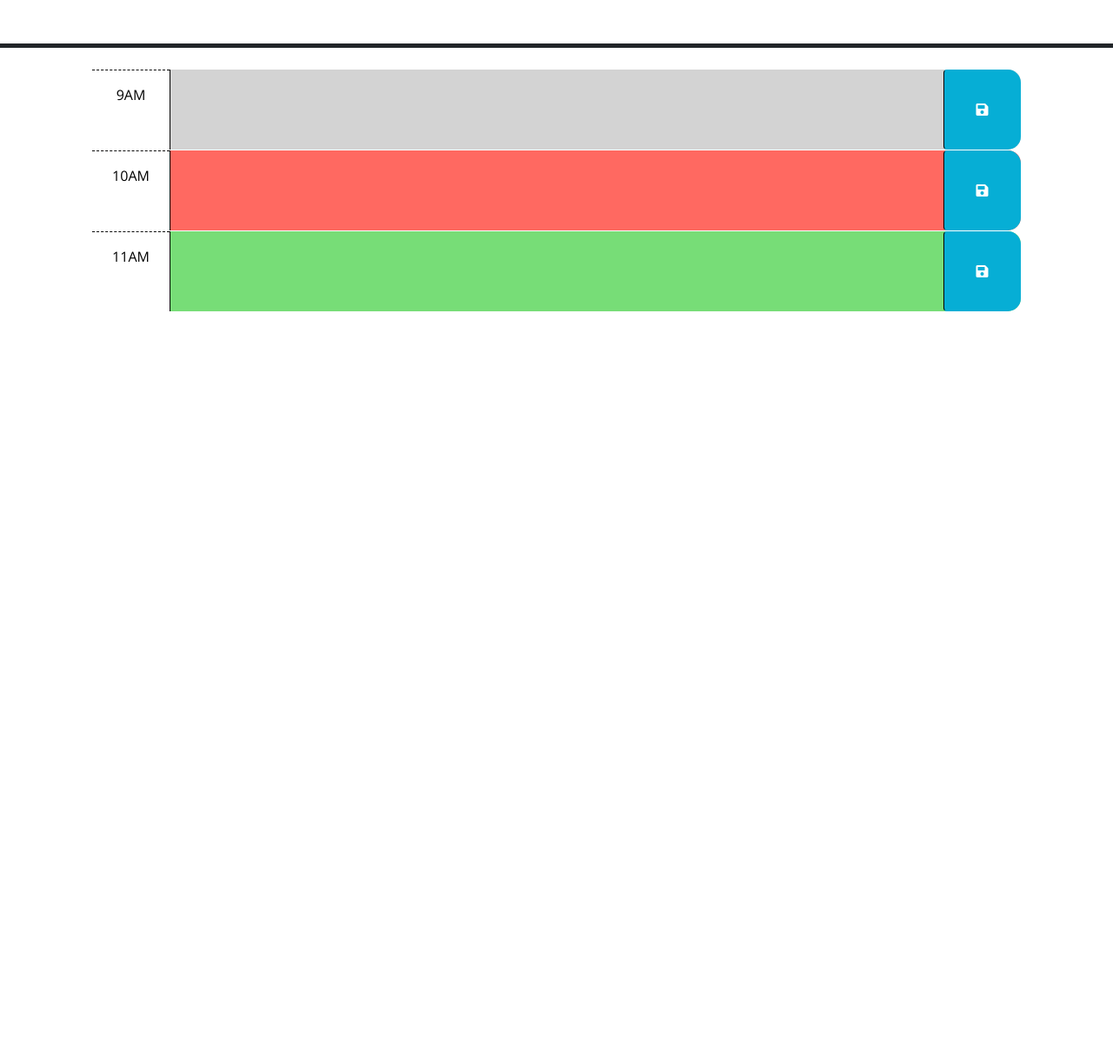
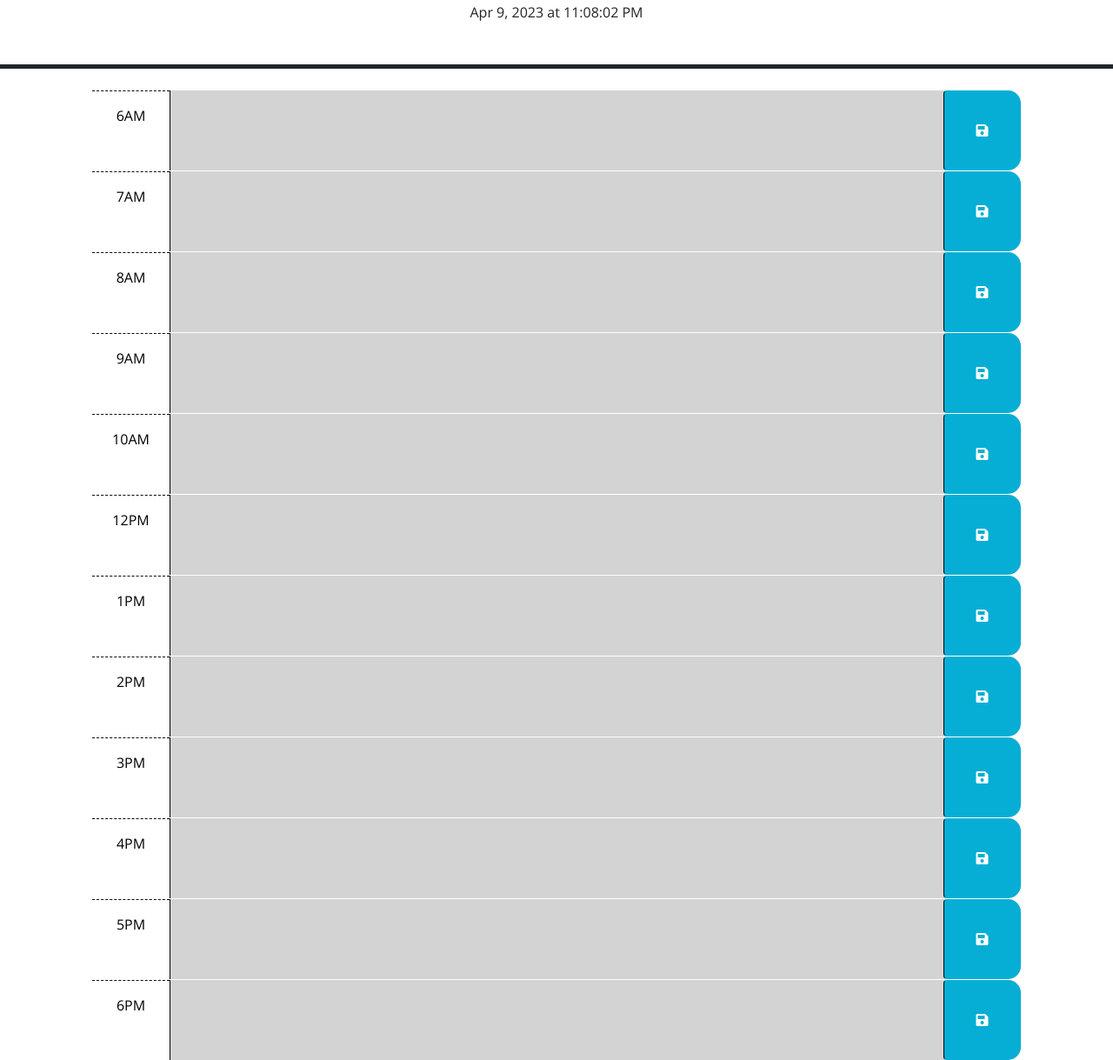
Before and after one commit to 2Meng/Module-5-Homework, a plain HTML site: page index.html in a window 1280 px wide. Shown: the part 177-1396 px from the top of the page at 87% size. Before the commit the page ends 800 px from the top, so only its background shows below. Drawn offline with nearby package versions, Linux system fonts and the light colour scheme.

Commit message:
clock and time slot class add

```diff
--- a/index.html
+++ b/index.html
@@ -27,6 +27,7 @@
       <h1 class="display-3">Work Day Scheduler</h1>
       <p class="lead">A simple calendar app for scheduling your work day</p>
       <p id="currentDay" class="lead"></p>
+      <span id="clock"></span>
     </header>
     <div class="container-lg px-5">
       <!-- Use class for "past", "present", and "future" to apply styles to the
@@ -39,8 +40,31 @@
         code is implemented.
         -->
 
-      <!-- Example of a past time block. The "past" class adds a gray background color. -->
-      <div id="hour-9" class="row time-block past">
+      <div id="hour-6" class="row time-block ">
+        <div class="col-2 col-md-1 hour text-center py-3">6AM</div>
+        <textarea class="col-8 col-md-10 description" rows="3"> </textarea>
+        <button class="btn saveBtn col-2 col-md-1" aria-label="save">
+          <i class="fas fa-save" aria-hidden="true"></i>
+        </button>
+      </div>
+
+      <div id="hour-7" class="row time-block ">
+        <div class="col-2 col-md-1 hour text-center py-3">7AM</div>
+        <textarea class="col-8 col-md-10 description" rows="3"> </textarea>
+        <button class="btn saveBtn col-2 col-md-1" aria-label="save">
+          <i class="fas fa-save" aria-hidden="true"></i>
+        </button>
+      </div>
+
+      <div id="hour-8" class="row time-block ">
+        <div class="col-2 col-md-1 hour text-center py-3">8AM</div>
+        <textarea class="col-8 col-md-10 description" rows="3"> </textarea>
+        <button class="btn saveBtn col-2 col-md-1" aria-label="save">
+          <i class="fas fa-save" aria-hidden="true"></i>
+        </button>
+      </div>
+
+      <div id="hour-9" class="row time-block ">
         <div class="col-2 col-md-1 hour text-center py-3">9AM</div>
         <textarea class="col-8 col-md-10 description" rows="3"> </textarea>
         <button class="btn saveBtn col-2 col-md-1" aria-label="save">
@@ -48,18 +72,64 @@
         </button>
       </div>
 
-      <!-- Example of a a present time block. The "present" class adds a red background color. -->
-      <div id="hour-10" class="row time-block present">
+      <div id="hour-10" class="row time-block ">
         <div class="col-2 col-md-1 hour text-center py-3">10AM</div>
+        <textarea class="col-8 col-md-10 description" rows="3"></textarea>
+        <button class="btn saveBtn col-2 col-md-1" aria-label="save">
+          <i class="fas fa-save" aria-hidden="true"></i>
+        </button>
+      </div>
+
+      <div id="hour-12" class="row time-block ">
+        <div class="col-2 col-md-1 hour text-center py-3">12PM</div>
         <textarea class="col-8 col-md-10 description" rows="3"> </textarea>
         <button class="btn saveBtn col-2 col-md-1" aria-label="save">
           <i class="fas fa-save" aria-hidden="true"></i>
         </button>
       </div>
 
-      <!-- Example of a future time block. The "future" class adds a green background color. -->
-      <div id="hour-11" class="row time-block future">
-        <div class="col-2 col-md-1 hour text-center py-3">11AM</div>
+      <div id="hour-13" class="row time-block ">
+        <div class="col-2 col-md-1 hour text-center py-3">1PM</div>
+        <textarea class="col-8 col-md-10 description" rows="3"> </textarea>
+        <button class="btn saveBtn col-2 col-md-1" aria-label="save">
+          <i class="fas fa-save" aria-hidden="true"></i>
+        </button>
+      </div>
+
+      <div id="hour-14" class="row time-block ">
+        <div class="col-2 col-md-1 hour text-center py-3">2PM</div>
+        <textarea class="col-8 col-md-10 description" rows="3"> </textarea>
+        <button class="btn saveBtn col-2 col-md-1" aria-label="save">
+          <i class="fas fa-save" aria-hidden="true"></i>
+        </button>
+      </div>
+
+      <div id="hour-15" class="row time-block ">
+        <div class="col-2 col-md-1 hour text-center py-3">3PM</div>
+        <textarea class="col-8 col-md-10 description" rows="3"> </textarea>
+        <button class="btn saveBtn col-2 col-md-1" aria-label="save">
+          <i class="fas fa-save" aria-hidden="true"></i>
+        </button>
+      </div>
+
+      <div id="hour-16" class="row time-block ">
+        <div class="col-2 col-md-1 hour text-center py-3">4PM</div>
+        <textarea class="col-8 col-md-10 description" rows="3"> </textarea>
+        <button class="btn saveBtn col-2 col-md-1" aria-label="save">
+          <i class="fas fa-save" aria-hidden="true"></i>
+        </button>
+      </div>
+
+      <div id="hour-17" class="row time-block ">
+        <div class="col-2 col-md-1 hour text-center py-3">5PM</div>
+        <textarea class="col-8 col-md-10 description" rows="3"> </textarea>
+        <button class="btn saveBtn col-2 col-md-1" aria-label="save">
+          <i class="fas fa-save" aria-hidden="true"></i>
+        </button>
+      </div>
+
+      <div id="hour-18" class="row time-block ">
+        <div class="col-2 col-md-1 hour text-center py-3">6PM</div>
         <textarea class="col-8 col-md-10 description" rows="3"> </textarea>
         <button class="btn saveBtn col-2 col-md-1" aria-label="save">
           <i class="fas fa-save" aria-hidden="true"></i>
--- a/script.js
+++ b/script.js
@@ -1,7 +1,27 @@
 // Wrap all code that interacts with the DOM in a call to jQuery to ensure that
 // the code isn't run until the browser has finished rendering all the elements
 // in the html.
+
+
+
+if(localStorage.getItem('dayItem')){
+  scheduleItems = JSON.parse(localStorage.getItem('dayItem'))
+};
+
+var scheduleItems = [];
+
 $(function () {
+  //clock
+  setInterval(function(){
+    $('#clock').text(dayjs().format('MMM D, YYYY [at] hh:mm:ss A'))
+  }, 1000);
+
+  //event listener to save schedule item
+  $('.btn').click(function(){
+
+
+  });
+
   // TODO: Add a listener for click events on the save button. This code should
   // use the id in the containing time-block as a key to save the user input in
   // local storage. HINT: What does `this` reference in the click listener
@@ -9,15 +29,26 @@ $(function () {
   // time-block containing the button that was clicked? How might the id be
   // useful when saving the description in local storage?
   //
-  // TODO: Add code to apply the past, present, or future class to each time
-  // block by comparing the id to the current hour. HINTS: How can the id
-  // attribute of each time-block be used to conditionally add or remove the
-  // past, present, and future classes? How can Day.js be used to get the
-  // current hour in 24-hour time?
-  //
+
+  //apply 'past'-'present'-'future' class to schedule time slot if 'todays' hour equals if statement
+  var currentHour = dayjs().hour();
+  for(var i = 6; i <= 18; i++){
+    var hourId = 'hour-' + (i);
+    var hourElement = document.getElementById(hourId);
+
+    if(hourElement){
+      if (i === currentHour) {
+        document.getElementById(hourId).classList.add('present')
+      }
+      if (i < currentHour){
+        document.getElementById(hourId).classList.add('past')
+      }
+      if(i > currentHour){
+        document.getElementById(hourId).classList.add('future')
+      }
+    }
+  }
   // TODO: Add code to get any user input that was saved in localStorage and set
   // the values of the corresponding textarea elements. HINT: How can the id
   // attribute of each time-block be used to do this?
-  //
-  // TODO: Add code to display the current date in the header of the page.
 });
```
